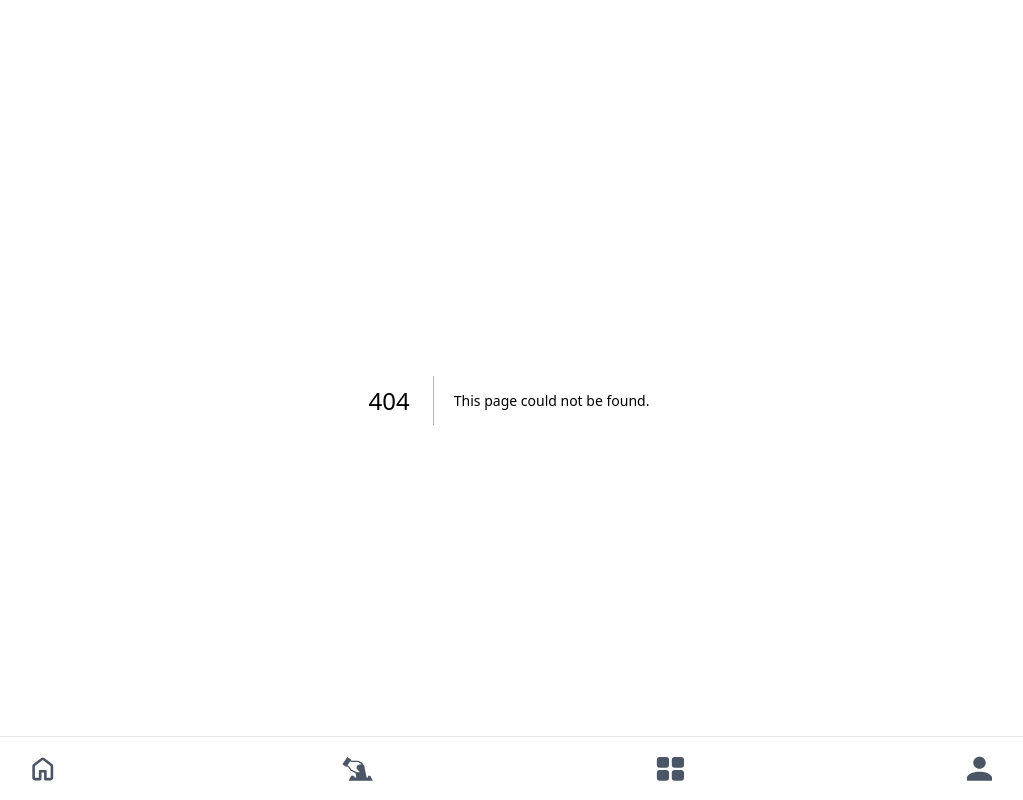
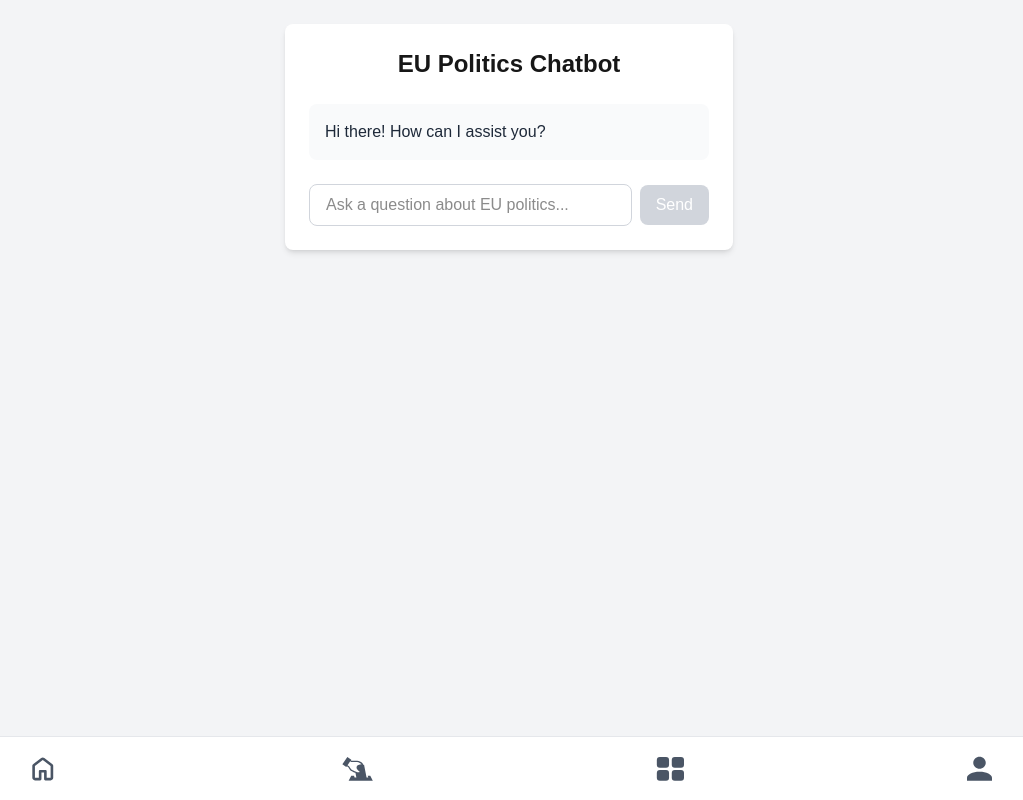
Before and after one commit to ModuloInc/Artc11, a Next.js app: page /chatbot in a window 1280 px wide. Before the commit this address had no page. Shown: the whole page, without its empty margins (131-1154 px from the left). Built offline with nearby package versions, Linux system fonts and the light colour scheme.

Commit message:
feat(chatbot): add chatbot page and route api

```diff
--- /dev/null
+++ b/src/app/api/chat/route.ts
@@ -0,0 +1,41 @@
+// src/app/chat/route.ts
+
+import OpenAI from "openai";
+
+// Assign API key to variable
+const apiKey = process.env.OPEN_AI_KEY;
+// Initialise OpenAI API
+const openai = new OpenAI({ apiKey: apiKey });
+
+// src/app/chat/route.ts
+
+export async function POST(req: Request) {
+// The 'question' variable is the user's input from the frontend
+  const { question } = await req.json();
+  // Here is where we communicate with the OpenAI API to create our chatbot.
+  // We store the chatbot's response in the 'response' variable
+  const response = await openai.chat.completions.create({
+    messages: [
+      {
+        role: "system",
+ // We give the chatbot a role with some content to determine how it will behave
+        content:
+          "You are a helpful assistant who helps young eu citizens to learn about eu politics",
+      },
+      {
+  // We ask the chatbot to generate an answer based on the user's question
+  // Remember, this question will come from the frontend
+        role: "user",
+        content: question,
+      },
+    ],
+  // We choose the model we want to use for our chatbot
+    model: "gpt-3.5-turbo",
+  // We add a value for max_tokens to ensure the response won't exceed 300 tokens
+  // This is to make sure the responses aren't too long
+    max_tokens: 300,
+  });
+// Then we return the response we receive from OpenAI
+// Note: This will only work once we set up our frontend logic
+  return new Response(JSON.stringify(response));
+}
--- /dev/null
+++ b/src/app/chatbot/page.tsx
@@ -0,0 +1,71 @@
+// src/app/page.tsx
+"use client";
+
+import React, { useState } from "react";
+import axios from "axios";
+
+const App = () => {
+  const [response, setResponse] = useState<string>("Hi there! How can I assist you?");
+  const [value, setValue] = useState<string>("");
+  const [isLoading, setIsLoading] = useState<boolean>(false);
+
+  const onChange = (e: React.ChangeEvent<HTMLInputElement>) =>
+    setValue(e.target.value);
+
+  const handleSubmit = async () => {
+    if (!value.trim()) return;
+
+    setIsLoading(true);
+    try {
+      const response = (await axios.post("/chat", { question: value })).data
+        .choices[0].message.content;
+      setResponse(response);
+      setValue(""); // Clear input after sending
+    } catch (error) {
+      console.error("Error fetching response:", error);
+      setResponse("Sorry, there was an error processing your request.");
+    } finally {
+      setIsLoading(false);
+    }
+  };
+
+  // Handle Enter key press
+  const handleKeyDown = (e: React.KeyboardEvent<HTMLInputElement>) => {
+    if (e.key === 'Enter') {
+      handleSubmit();
+    }
+  };
+
+  return (
+    <div className="min-h-screen bg-gray-100 p-6 flex flex-col items-center">
+      <div className="w-full max-w-md bg-white rounded-lg shadow-md p-6">
+        <h1 className="text-2xl font-bold text-center mb-6">EU Politics Chatbot</h1>
+
+        <div className="mb-6 bg-gray-50 p-4 rounded-lg max-h-60 overflow-y-auto">
+          <p className="text-gray-800">{response}</p>
+        </div>
+
+        <div className="flex items-center gap-2">
+          <input
+            type="text"
+            value={value}
+            onChange={onChange}
+            onKeyDown={handleKeyDown}
+            placeholder="Ask a question about EU politics..."
+            className="flex-1 border border-gray-300 rounded-lg px-4 py-2 focus:outline-none focus:ring-2 focus:ring-blue-500"
+          ></input>
+
+          <button
+            onClick={handleSubmit}
+            disabled={isLoading || !value.trim()}
+            className="bg-blue-500 text-white px-4 py-2 rounded-lg hover:bg-blue-600 disabled:bg-gray-300 disabled:cursor-not-allowed"
+          >
+            {isLoading ? "..." : "Send"}
+          </button>
+        </div>
+      </div>
+    </div>
+  );
+};
+
+export default App;
```
